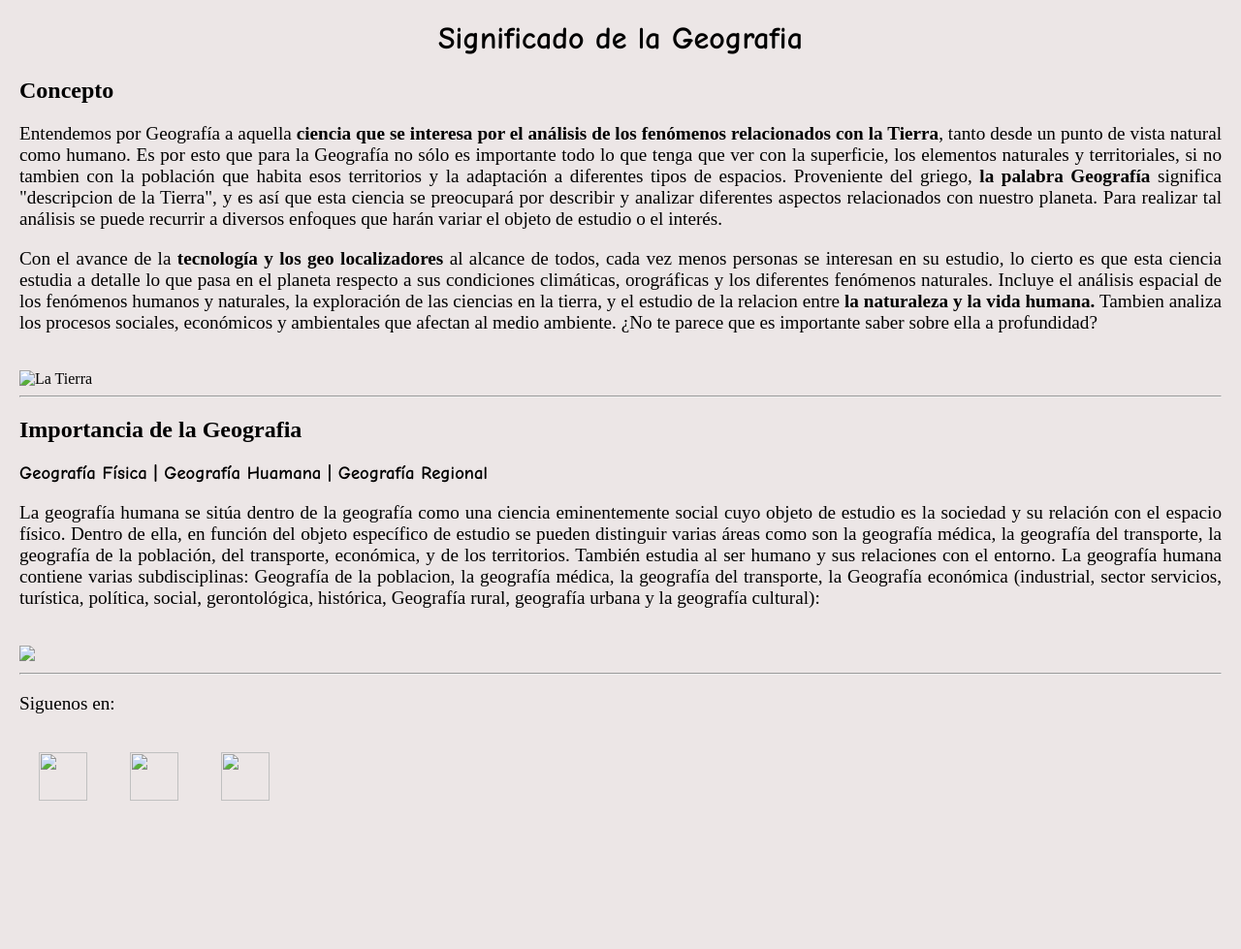
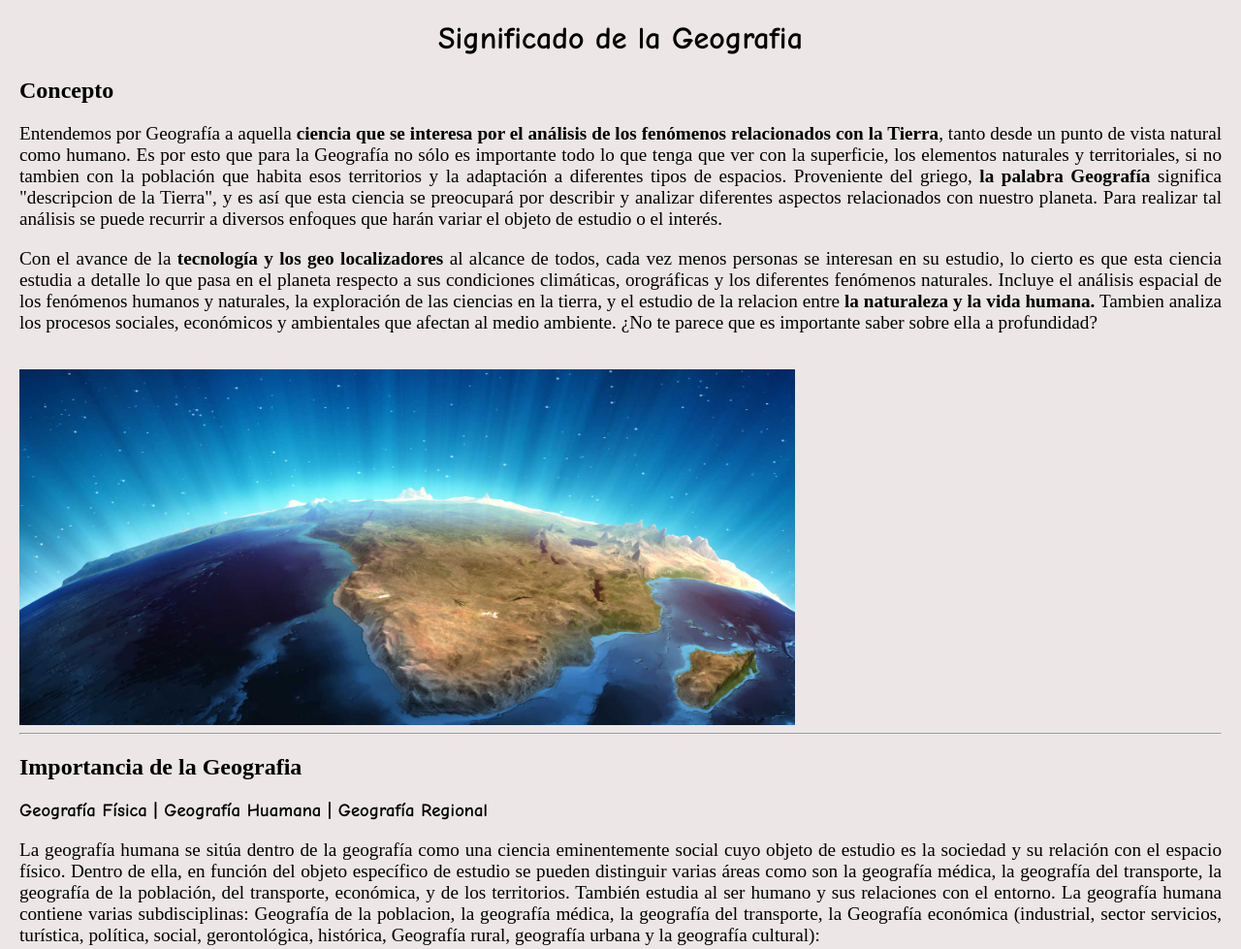
Before and after one commit to HeimerQ/PaginasWeb, a plain HTML site: page regional.html in a window 1280 px wide. Shown: the top 979 px of the page at 97% size. Before the commit the page ends 866 px from the top, so only its background shows below. Drawn offline with Linux system fonts and the light colour scheme.

Commit message:
Update regional.html

```diff
--- a/regional.html
+++ b/regional.html
@@ -38,7 +38,7 @@
             padding: 20px;
         }
     </style>
-    <link rel="icon" href="img/favicon.png">
+    <link rel="icon" href="favicon.png">
     <meta charset="UTF-8">
 </head>
 <body>
@@ -58,7 +58,7 @@ la exploración de las ciencias en la tierra, y el estudio de la relacion entre
 que afectan al medio ambiente. ¿No te parece que es importante saber sobre ella a profundidad?
 </p>
 <br>
-<img src="img/img0.jpg" width="720" align="center" alt="La Tierra">
+<img src="img0.jpg" width="720" align="center" alt="La Tierra">
 <hr>
 <h2>Importancia de la Geografia</h2>
 <h3><a href="index.html">Geografía Física</a> | <a href="humana.html">Geografía Huamana</a> |
@@ -72,11 +72,11 @@ que afectan al medio ambiente. ¿No te parece que es importante saber sobre ella
     del transporte, la Geografía económica (industrial, sector servicios, turística, política, social, gerontológica, histórica, Geografía rural, geografía urbana y la geografía cultural):
 </p>
 <br>
-<img src="img/img01.jpg">
+<img src="img01.jpg">
 <hr>
 <p>Siguenos en:</p>
-<a href="https://www.facebook.com" target="_black"><img src="img/facebook.png" class="ico"></a>
-<a href="https://www.twitter.com" target="_black"><img src="img/twiter.png" class="ico">
-<a href="https://www.youtube.com" target="_black"><img src="img/youtube.png" class="ico">
+<a href="https://www.facebook.com" target="_black"><img src="facebook.png" class="ico"></a>
+<a href="https://www.twitter.com" target="_black"><img src="twiter.png" class="ico">
+<a href="https://www.youtube.com" target="_black"><img src="youtube.png" class="ico">
 </body>
 </html>
```
